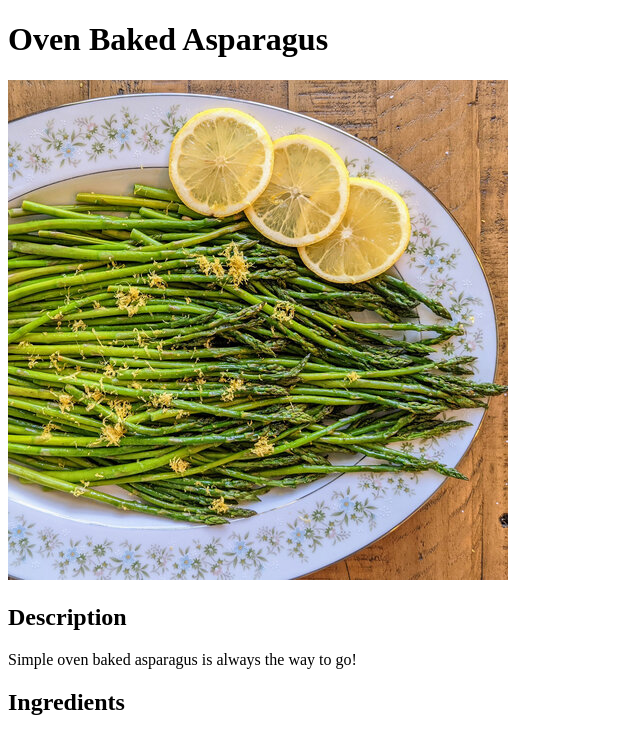
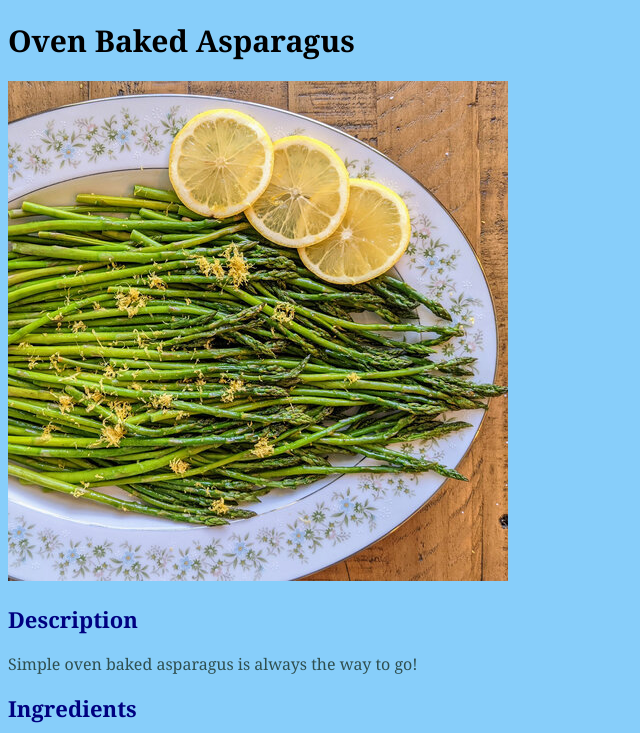
Before and after one commit to garcimo/odin_recipes, a plain HTML site: page recipes/asparagus.html in a window 1280 px wide. Shown: the top 733 px of the page, without its empty margins (0-640 px from the left). Drawn offline with Linux system fonts and the light colour scheme.

Commit message:
Add CSS style sheet for all webpages
CSS style sheet contains simple styling rules to change the background color, font color, and font size for the web page and headers.

```diff
--- a/recipes/asparagus.html
+++ b/recipes/asparagus.html
@@ -3,6 +3,7 @@
     <head>
         <meta charset="UTF-8">
         <title>Oven Baked Asparagus</title>
+        <link rel="stylesheet" href="../style.css">
     </head>
 
     <body>
--- /dev/null
+++ b/style.css
@@ -0,0 +1,15 @@
+* {
+    background-color: lightskyblue;
+    color: darkslategray;
+    font-family: Georgia, 'Times New Roman', Times, serif;
+}
+
+h1 {
+    color: black;
+    font-size: 30px;
+}
+
+h2 {
+    color: navy;
+    font-size: 22px;
+}
```
Also changed, not shown: index.html (+1 -0 lines), recipes/crispytofu.html (+1 -0 lines), recipes/vodkapasta.html (+1 -0 lines).
